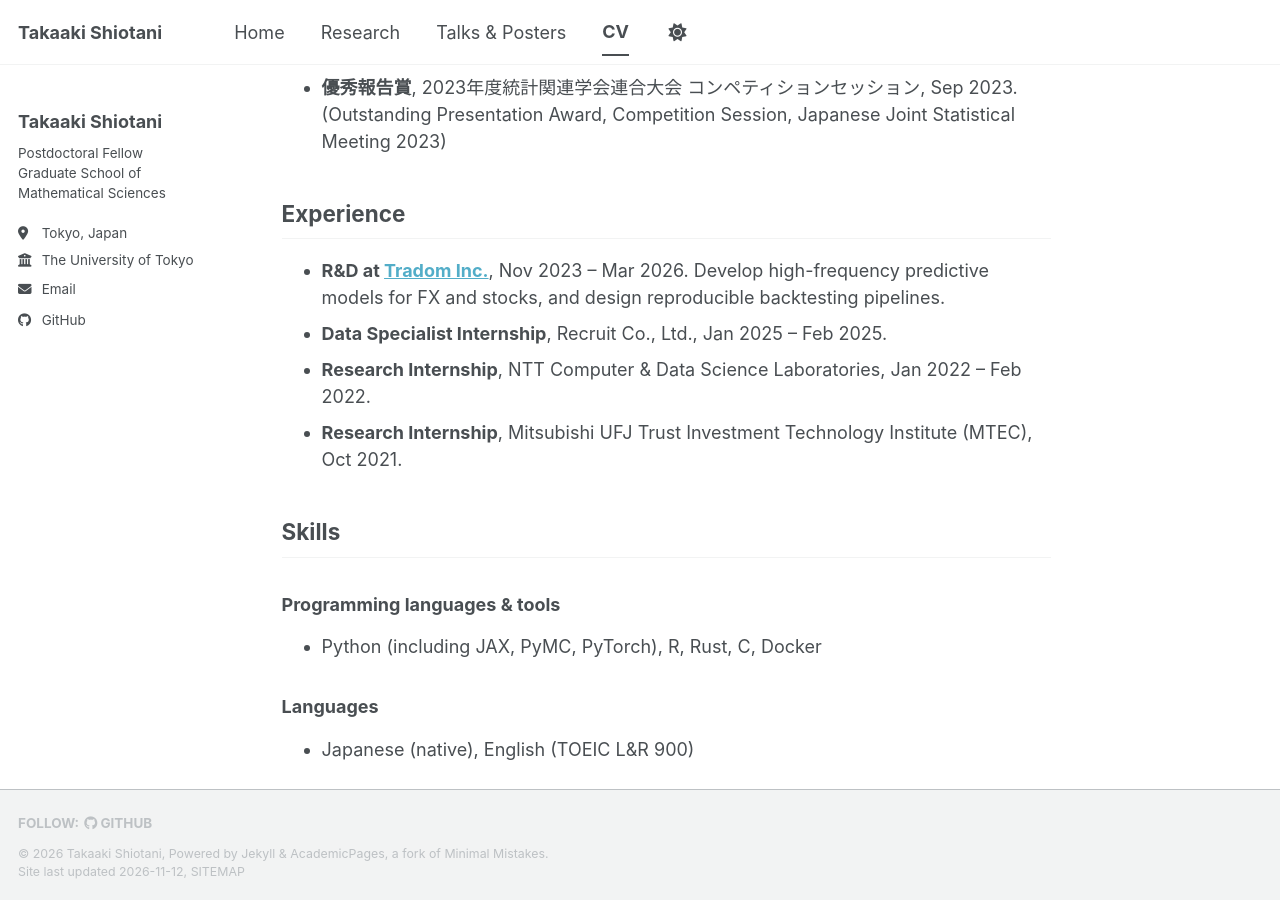
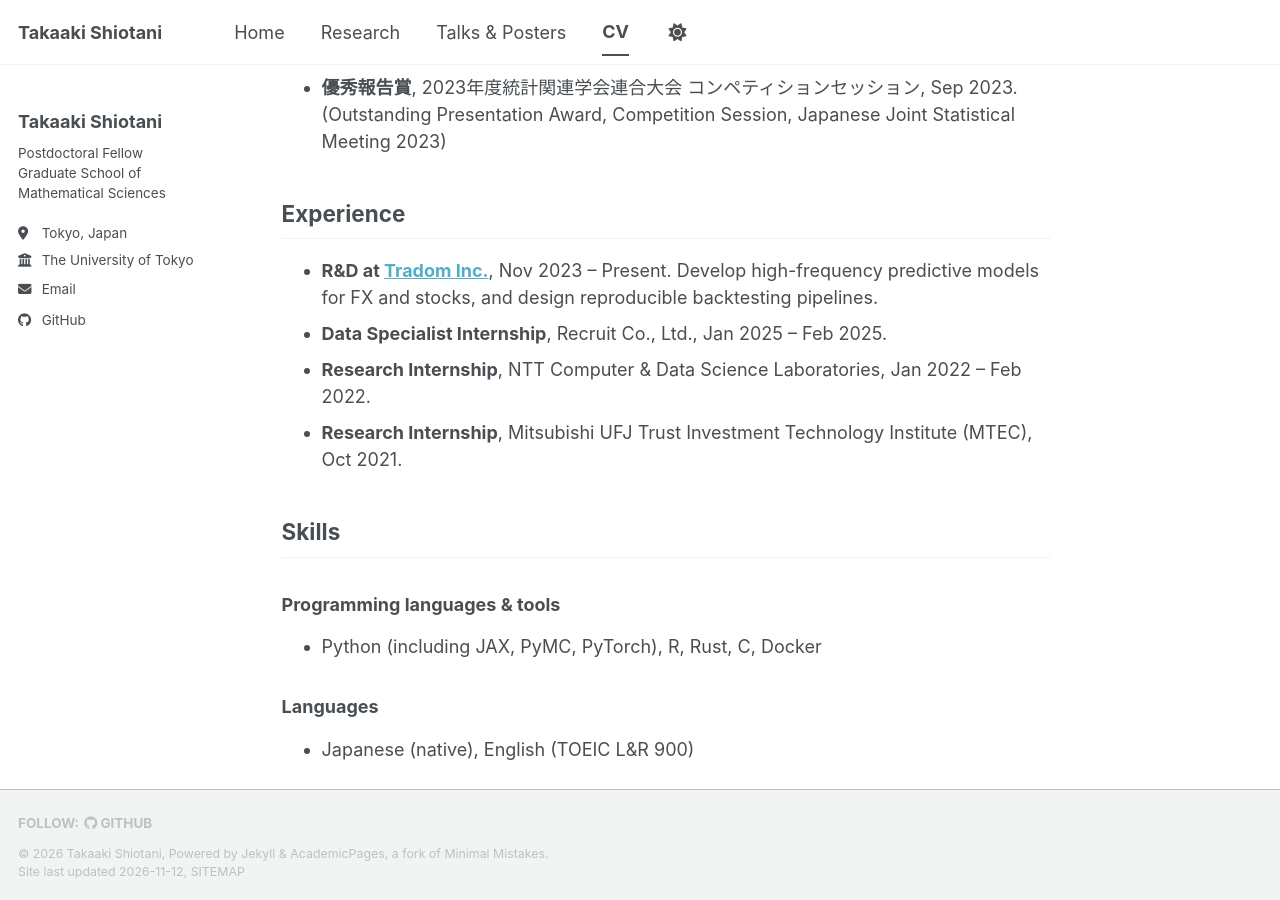
Before and after one commit to shtmjp/shtmjp.github.io, a Jekyll site: the page built from _pages/cv.md, in a window 1280 px wide and 900 px high, scrolled down 1081 px. Built offline with Jekyll 4.4.1, drawn with Linux system fonts in a browser that asks for light colours; a script bundle is joined from its source files by our own code; a style sheet for code colours, icons or effects is not loaded.

Commit message:
update cv

```diff
--- a/_pages/cv.md
+++ b/_pages/cv.md
@@ -34,7 +34,7 @@ redirect_from:
 
 ## Experience
 
-- **R&D at [Tradom Inc.](https://www.tradom.jp/company/team)**, Nov 2023 – Mar 2026. Develop high-frequency predictive models for FX and stocks, and design reproducible backtesting pipelines.
+- **R&D at [Tradom Inc.](https://www.tradom.jp/company/team)**, Nov 2023 – Present. Develop high-frequency predictive models for FX and stocks, and design reproducible backtesting pipelines.
 - **Data Specialist Internship**, Recruit Co., Ltd., Jan 2025 – Feb 2025.
 - **Research Internship**, NTT Computer & Data Science Laboratories, Jan 2022 – Feb 2022.
 - **Research Internship**, Mitsubishi UFJ Trust Investment Technology Institute (MTEC), Oct 2021.
```
